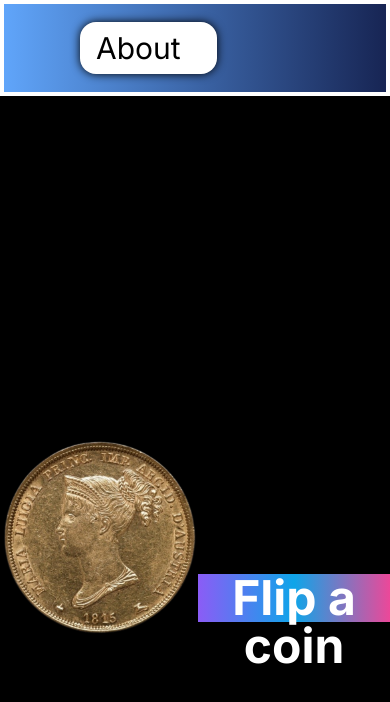
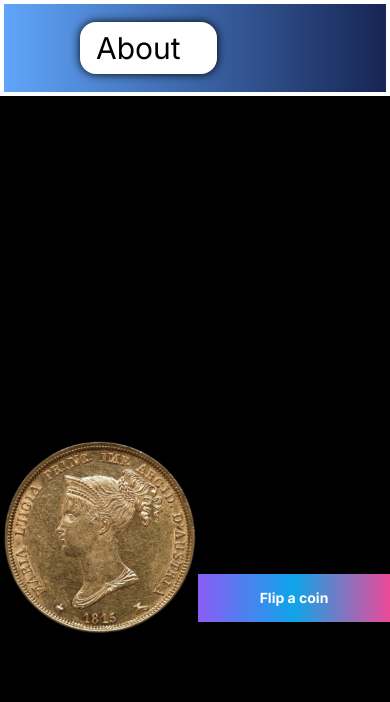
Before and after one commit to Tawan440/web_1, a Next.js app: page /game2 in a window 390 px wide. Shown: the top 702 px of the page. Built offline with nearby package versions, Linux system fonts and the light colour scheme; what tailwind-hamburgers would draw is missing.

Commit message:
adsvelkjfdssf nacndsfjo

```diff
--- a/app/game2/page.js
+++ b/app/game2/page.js
@@ -25,21 +25,19 @@ const HeroSection = () => {
     }, 500); // Set the duration for half of the flip animation
   };
 
-  const coin = side === 0 ? head : tail;
-
   return (
     <section className="w-full bg-black h-screen flex justify-center items-center">
       <div className="flex justify-center">
-        <div
-          className={`mt-10 rounded-xl overflow-hidden transform ${flipping ? "rotate-y-360" : "rotate-y-0"} transition duration-1000 ease-in-out`}
-        >
-          <Image src={coin} alt="coin image" width={500} height={500} />
-        </div>
+        {!flipping && (
+          <div className="mt-10 rounded-xl overflow-hidden">
+            <Image src={side === 0 ? head : tail} alt="coin image" width={500} height={500} />
+          </div>
+        )}
       </div>
       <div className="flex justify-center">
         <button
           onClick={handleClaick}
-          className="mt-40 text-5xl cursor-pointer text-white font-bold relative md:text-2xl lg:text-4xl xl:text-5xl w-48 md:w-72 h-12 md:h-16 lg:h-20 xl:h-24 text-center bg-gradient-to-r from-violet-500 via-sky-500 to-pink-500 rounded-full z-10 hover:animate-gradient-xy hover:bg-gradient-to-r hover:from-violet-500 hover:via-sky-500 hover:to-pink-500 hover:bg-length-100 before:content-[''] before:absolute before:top-0 before:bottom-0 before:left-0 before:right-0 before:bg-gradient-to-r before:from-violet-500 before:via-sky-500 before:to-pink-500 before:bg-length-400 before:-z-10 before:rounded-30 before:hover:blur-40 before:transition-all before:ease-in-out before:duration-1000 before:hover:bg-length-10 active:bg-violet-700 focus:ring-violet-700 hover:brightness-110 hover:-translate-y-1 hover:border-b-6 active:border-b-2 active:brightness-90 active:translate-y-2"
+          className="mt-40 text-5xl cursor-pointer text-white font-bold relative text-sm md:text-2xl lg:text-4xl xl:text-5xl w-48 md:w-72 h-12 md:h-16 lg:h-20 xl:h-24 text-center bg-gradient-to-r from-violet-500 via-sky-500 to-pink-500 rounded-full z-10 hover:animate-gradient-xy hover:bg-gradient-to-r hover:from-violet-500 hover:via-sky-500 hover:to-pink-500 hover:bg-length-100 before:content-[''] before:absolute before:top-0 before:bottom-0 before:left-0 before:right-0 before:bg-gradient-to-r before:from-violet-500 before:via-sky-500 before:to-pink-500 before:bg-length-400 before:-z-10 before:rounded-30 before:hover:blur-40 before:transition-all before:ease-in-out before:duration-1000 before:hover:bg-length-10 active:bg-violet-700 focus:ring-violet-700 hover:brightness-110 hover:-translate-y-1 hover:border-b-6 active:border-b-2 active:brightness-90 active:translate-y-2"
         >
           {flipping ? "Flipping a coin..." : "Flip a coin"}
         </button>
--- a/package.json
+++ b/package.json
@@ -13,6 +13,7 @@
     "next": "14.2.4",
     "react": "^18",
     "react-dom": "^18",
+    "react-spring": "^9.7.3",
     "react-type-animation": "^3.2.0",
     "tailwind-hamburgers": "^1.3.5"
   },
@@ -20,6 +21,6 @@
     "eslint": "^8",
     "eslint-config-next": "14.2.4",
     "postcss": "^8",
-    "tailwindcss": "^3.4.1"
+    "tailwindcss": "^3.4.4"
   }
 }
```
Also changed, not shown: 1 other file (tests, documents, lock files or other folders).
